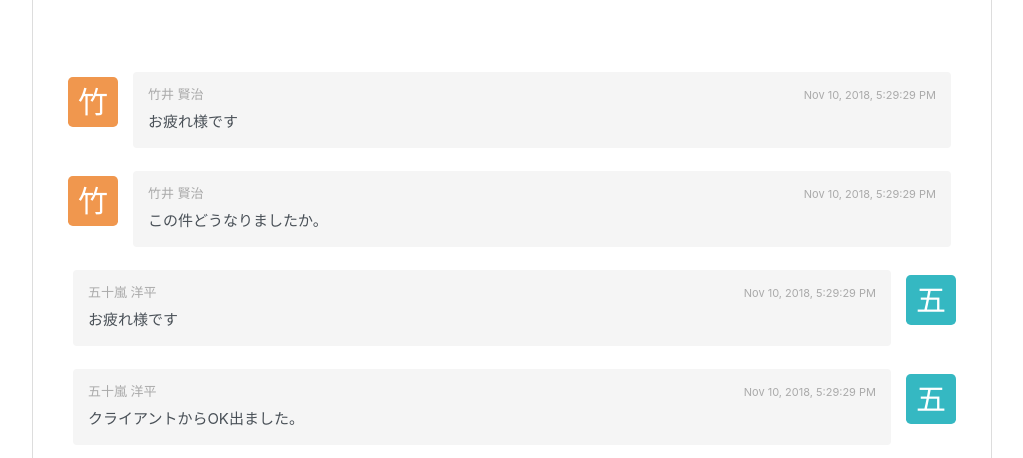
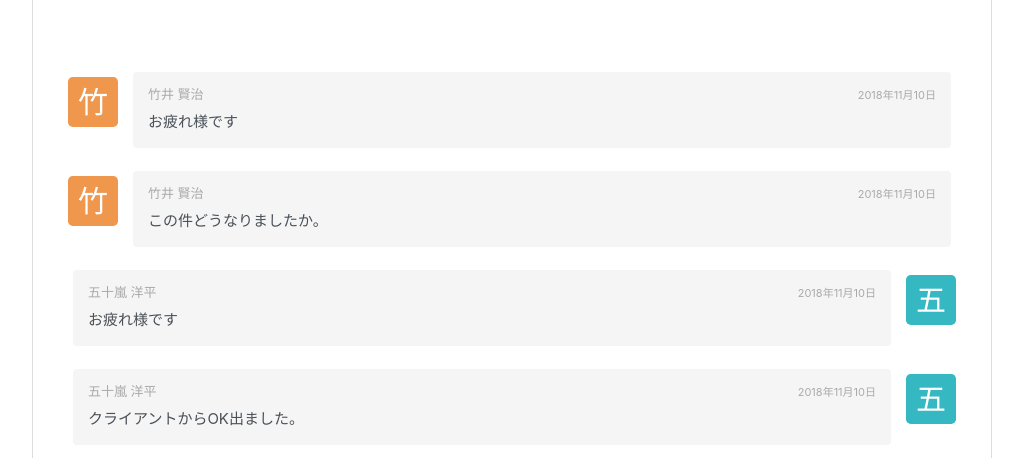
Before and after one commit to kaito0228/angular-chat, an Angular app: page / in a window 1280 px wide. Shown: the top 458 px of the page, without its empty margins (128-1151 px from the left). Built offline with nearby package versions, Linux system fonts and the light colour scheme.

Commit message:
modify commentDate to japanese

```diff
--- a/src/app/app.component.html
+++ b/src/app/app.component.html
@@ -10,10 +10,9 @@
             <div class="media-body">
               <div class="d-flex w-100 justify-content-between">
                 <h4 class="media-heading">{{comment.user.name}}</h4>
-                <small class="media-date">{{comment.date | date:'medium'}}</small>
+                <small class="media-date">{{comment.date | commentDate}}</small>
               </div>
               <pre>{{comment.message}}</pre>
-
             </div>
             <div class="media-right" *ngIf="comment.user.uid === currentUser.uid">
               <a href="#" class="icon">{{comment.initial}}</a>
--- a/src/app/app.module.ts
+++ b/src/app/app.module.ts
@@ -4,9 +4,10 @@
 
 import { AppComponent } from './app.component';
 import { from } from 'rxjs';
+import { CommentDatePipe } from './pipe/comment-date.pipe';
 
 @NgModule({
-  declarations: [AppComponent],
+  declarations: [AppComponent, CommentDatePipe],
   imports: [BrowserModule, FormsModule],
   providers: [],
   bootstrap: [AppComponent]
--- /dev/null
+++ b/src/app/pipe/comment-date.pipe.ts
@@ -0,0 +1,12 @@
+import { Pipe, PipeTransform } from '@angular/core';
+import { format } from 'date-fns';
+import * as ja from 'date-fns/locale/ja';
+
+@Pipe({
+  name: 'commentDate'
+})
+export class CommentDatePipe implements PipeTransform {
+  transform(date: string): string {
+    return format(date, 'YYYY年MMMDo', { locale: ja });
+  }
+}
```
Also changed, not shown: 1 other file (tests, documents, lock files or other folders).
